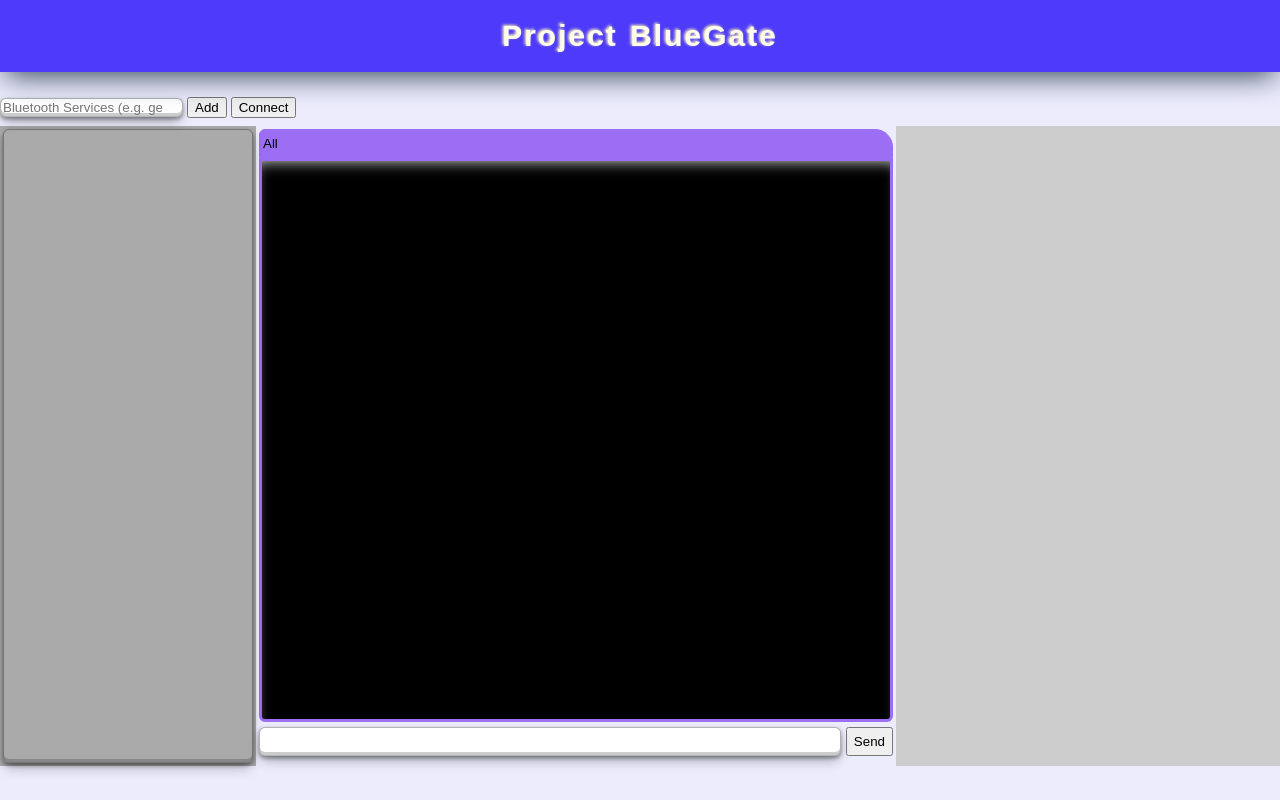
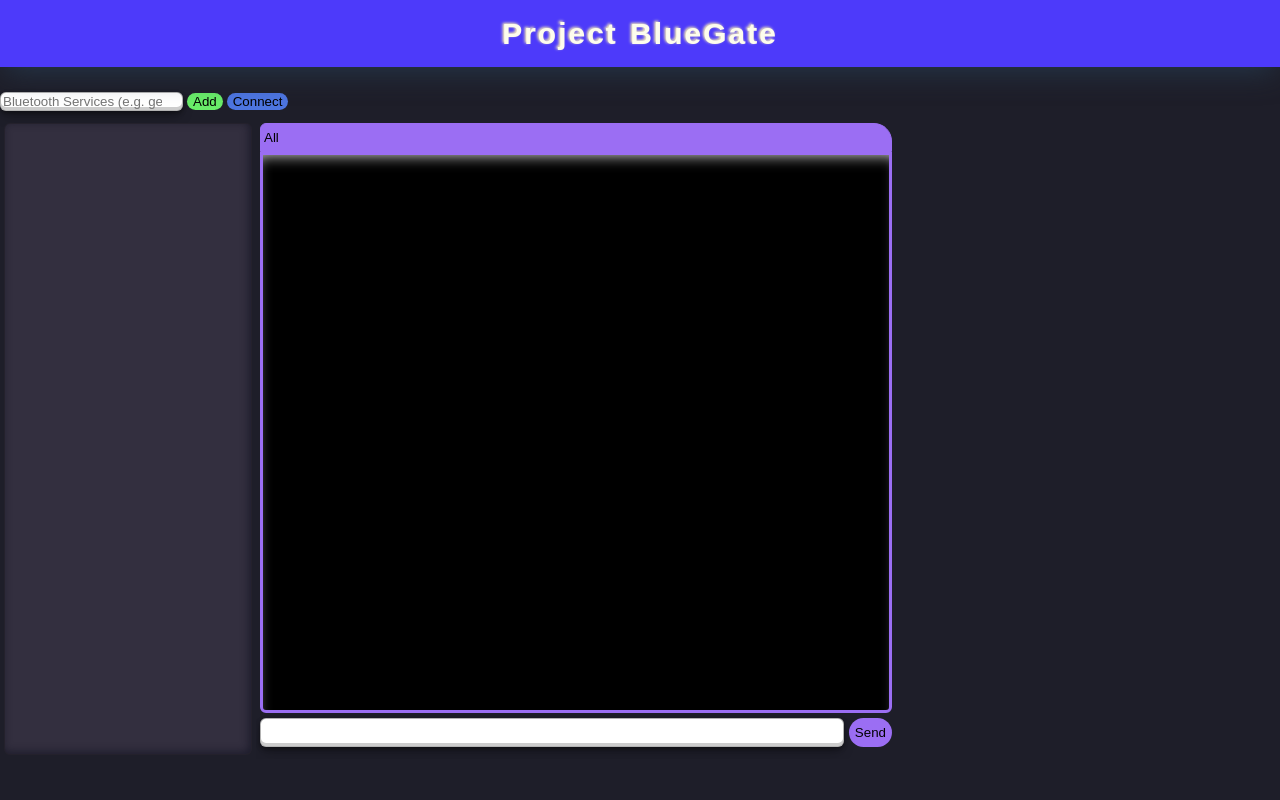
Before and after one commit to an36/Project_BlueGate, a PHP site: page / in a window 1280 px wide. Run offline with PHP 8.4, Linux system fonts and the light colour scheme.

Commit message:
btns color&border + Page bgClr + devList bgClr

```diff
--- a/src/css/main.css
+++ b/src/css/main.css
@@ -3,7 +3,12 @@
 }
 
 :root{
-    --columnPadding: 3px;
+    --columnPadding: 4px;
+    --pgbgColor: #1e1e29;
+    --devListClr: #332f3f;
+    --addbtnClr: #69ec69;
+    --rmbtnClr: #f16d64;
+    --connbtnClr: #4d75e0;
     --allTerminalClr: #9B6EF3;
     --terminal0Clr: #83B2FF;
     --terminal1Clr: #8BF18B;
@@ -14,13 +19,14 @@
 
 *{
     box-sizing: border-box;
-    /* height: 100vh; */
 }
 
 body{
     margin: 0;
-    background-color: #ececfd;
-    height: 100%;
+    /* background-color: #ececfd;  */
+    background: black;
+    background: var(--pgbgColor);
+    height: 100vh;
     /* overflow: hidden; */
 }
 
@@ -31,7 +37,8 @@
     /* border: 1px solid black; */
     overflow: hidden;
     z-index: 0;
-    height: 9vh;
+    height: 4.2em;
+    /* height: 9vh; */
     justify-content: center;
     /* box-shadow: 0px 4px 7.5px grey; */
     box-shadow: rgb(38, 57, 77) 0px 8px 30px -5px;
@@ -57,6 +64,31 @@
     z-index: 1;
 }
 
+.btn{
+    border-radius: 2em;
+    box-sizing: border-box;
+    text-decoration:none;
+    /* background-color:#4eb5f1; */
+    text-align:center;
+    transition: all 0.2s;
+    border: 0;
+}
+.btn:hover{
+    background-color:#4095c6;
+}
+
+#addRmServsbtn{
+    background-color:var(--addbtnClr);
+}
+
+#connbtn{
+    background-color:var(--connbtnClr);
+}
+
+#sendbtn{
+    background-color:var(--allTerminalClr);
+}
+
 .boxes{
     border: 1.7px solid rgba(0, 0, 0, 0.301);
     border-radius: 6px;
@@ -79,7 +111,10 @@
     float: left;
     width: 50%;
     height: calc(100vh - 20vh);
+    max-height: calc(100vh - 20vh);
     padding: var(--columnPadding);
+    overflow-y: scroll;
+    position: relative;
 }
 .column3{
     float: left;
@@ -98,6 +133,9 @@
     position: relative;
     height: 100%;
     width: 100%;
+    background: black;
+    background: var(--devListClr);
+    box-shadow: -2px -2px 8px 0px rgba(14, 15, 29, 0.603) inset;
 }
 
 .devlistInner{
@@ -126,6 +164,7 @@
 .tab{
     white-space: nowrap;
     display: flex;
+    height: auto;
 }
 
 .tab button{
@@ -143,12 +182,15 @@
 }
 
 #terminals{
-    height: 89%;
+    height: 88.7%;
+    width: 100%;
+    /* max-height: calc(100vh - 30vh); */
+    overflow: hidden;
 }
+
 .terminal{
     width: 100%;
     height: 100%;
-    /* height: calc(100vh - 38.44vh); */
     color: rgb(218, 218, 218);
     background-color: rgb(0, 0, 0);
     resize: none;
@@ -175,6 +217,8 @@
     white-space: nowrap;
     display: flex;
     margin-top: 5px;
+    height: auto;
+    /* position: relative; */
 }
 
 .terminalInput Input{
@@ -184,7 +228,6 @@
     text-align: left;
     overflow: hidden;
     padding: 6px 3px;
-    /* direction: rtl; */
     margin-right: 5px;
 }
 
--- a/src/index.html
+++ b/src/index.html
@@ -18,13 +18,13 @@
         <datalist id="optionalServs">
             <option id="generic_access" value="generic_access">
         </datalist>
-        <button id="addRmServsbtn">Add</button>
-        <button id="connbtn">Connect</button>
+        <button class="btn" id="addRmServsbtn">Add</button>
+        <button class="btn" id="connbtn">Connect</button>
     </div>
 
     <div class="row">
-        <div class="column1" style="background-color:#aaa;">
-        <!-- <div class="column1"> -->
+        <!-- <div class="column1" style="background-color:#aaa;"> -->
+        <div class="column1">
             <div class="devlist boxes" id="devlist">
                 <div class="devlistInner" id="devlistInner">
                     <!-- <a class="dev_id"><b>dev_name1<img src="/src/assets/Red-incorrect-icon-button-on-transparent-background-PNG-1.png" width="17" height="17"></b><br>Properties: read, write, notify<br><br></a>
@@ -37,13 +37,14 @@
         </div>
 
         <div class="column2">
+        <!-- <div class="column2" style="background-color:#aaa;"> -->
             <div class="tab" id="tab">
                 <button id="Allbtn" onclick="showAllTerminal();">All</button>
-                <!-- <button id="Allbtn1" onclick="showAllTerminal();">device1111 1</button> -->
-                <!-- <button id="Allbtn2" onclick="showAllTerminal();">device2222</button> -->
-                <!-- <button id="Allbtn3" onclick="showAllTerminal();">device3333</button>
-                <button id="Allbtn4" onclick="showAllTerminal();">device4444</button>
-                <button id="Allbtn5" onclick="showAllTerminal();">device5555</button> -->
+                <!-- <button id="Allbtn1" onclick="showAllTerminal();" style="background-color:var(--terminal0Clr); border: 1px solid var(--terminal0Clr);">device1111 1</button> -->
+                <!-- <button id="Allbtn2" onclick="showAllTerminal();" style="background-color:var(--terminal1Clr); border: 1px solid var(--terminal1Clr);">device2222</button> -->
+                <!-- <button id="Allbtn3" onclick="showAllTerminal();" style="background-color:var(--terminal2Clr); border: 1px solid var(--terminal2Clr);">device3333</button> -->
+                <!-- <button id="Allbtn4" onclick="showAllTerminal();" style="background-color:var(--terminal3Clr); border: 1px solid var(--terminal3Clr);">device4444</button> -->
+                <!-- <button id="Allbtn5" onclick="showAllTerminal();" style="background-color:var(--terminal4Clr); border: 1px solid var(--terminal4Clr);">device5555</button> -->
             </div>
             <div id="terminals">
                 <textarea class="boxes terminal" readonly id="AllTerminal"></textarea>
@@ -51,12 +52,12 @@
             </div>
             <div class= "terminalInput">
                 <input type="text" id="sendtext" class="boxes">
-                <button id="sendbtn">Send</button>
+                <button class="btn" id="sendbtn">Send</button>
             </div>
         </div>
 
-        <div class="column3" style="background-color:#ccc;">
-        <!-- <div class="column3"> -->
+        <!-- <div class="column3" style="background-color:#ccc;"> -->
+        <div class="column3">
 
         </div>
     </div>
--- a/src/js/UIcontrol.js
+++ b/src/js/UIcontrol.js
@@ -37,6 +37,9 @@
 
     selectedTermID = "AllTerminal";
     AllTerminal.classList.remove("hidden");
+
+    sendbtn.style.backgroundColor = "var(--allTerminalClr)";
+
 }
 
 
@@ -76,6 +79,8 @@
         curr_TermWindow.style.border = "3px solid var(--terminal"+tempDevIndex+"Clr)";
 
         curr_TermWindow.classList.remove("hidden");
+
+        sendbtn.style.backgroundColor = "var(--terminal"+tempDevIndex+"Clr)";
     }
 
     terminalWin.innerHTML+="<textarea class=\"boxes terminal hidden\" readonly id=\""+device_name+"\"></textarea>";
@@ -113,6 +118,7 @@
             options.optionalServices.splice(tempIndex,1);
             document.getElementById(temp).remove();
             addRmServsbtn.innerHTML="Add";
+            addRmServsbtn.style.backgroundColor= "var(--addbtnClr)";
         }
     }
 
@@ -121,6 +127,9 @@
 }
 
 function rmOptionalServs(){
+    addRmServsbtn.innerHTML="Add";
+    addRmServsbtn.style.backgroundColor= "var(--addbtnClr)";
+
     if(ServsInput.value.length>0){
         let temp = ServsInput.value;
         if(ServsInput.value.startsWith('0x')){
@@ -129,9 +138,7 @@
 
         if(options.optionalServices.includes(temp)){
             addRmServsbtn.innerHTML="Remove";
-        }
-        else{
-            addRmServsbtn.innerHTML="Add";
+            addRmServsbtn.style.backgroundColor= "var(--rmbtnClr)";
         }
     }
 }
```
